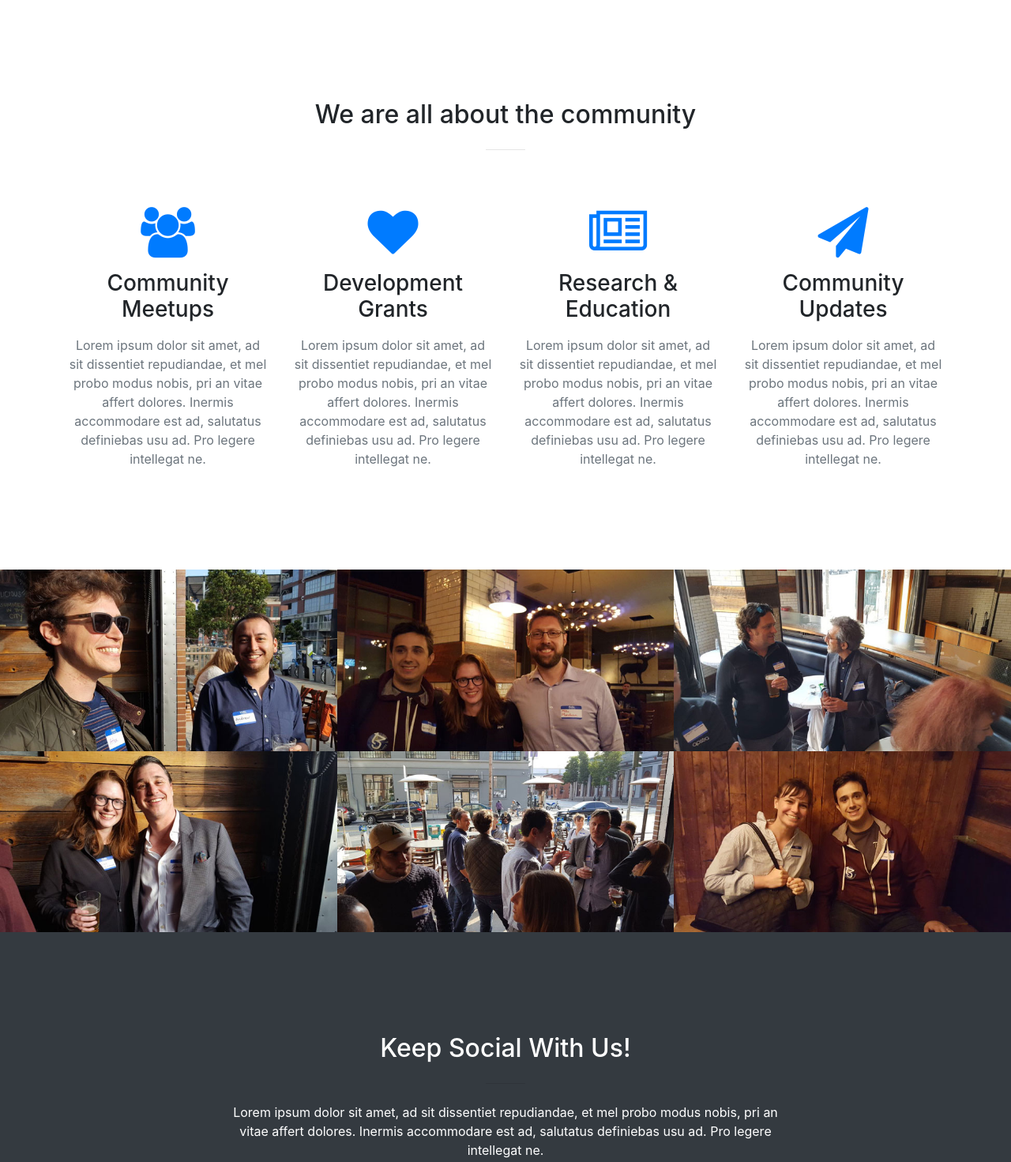
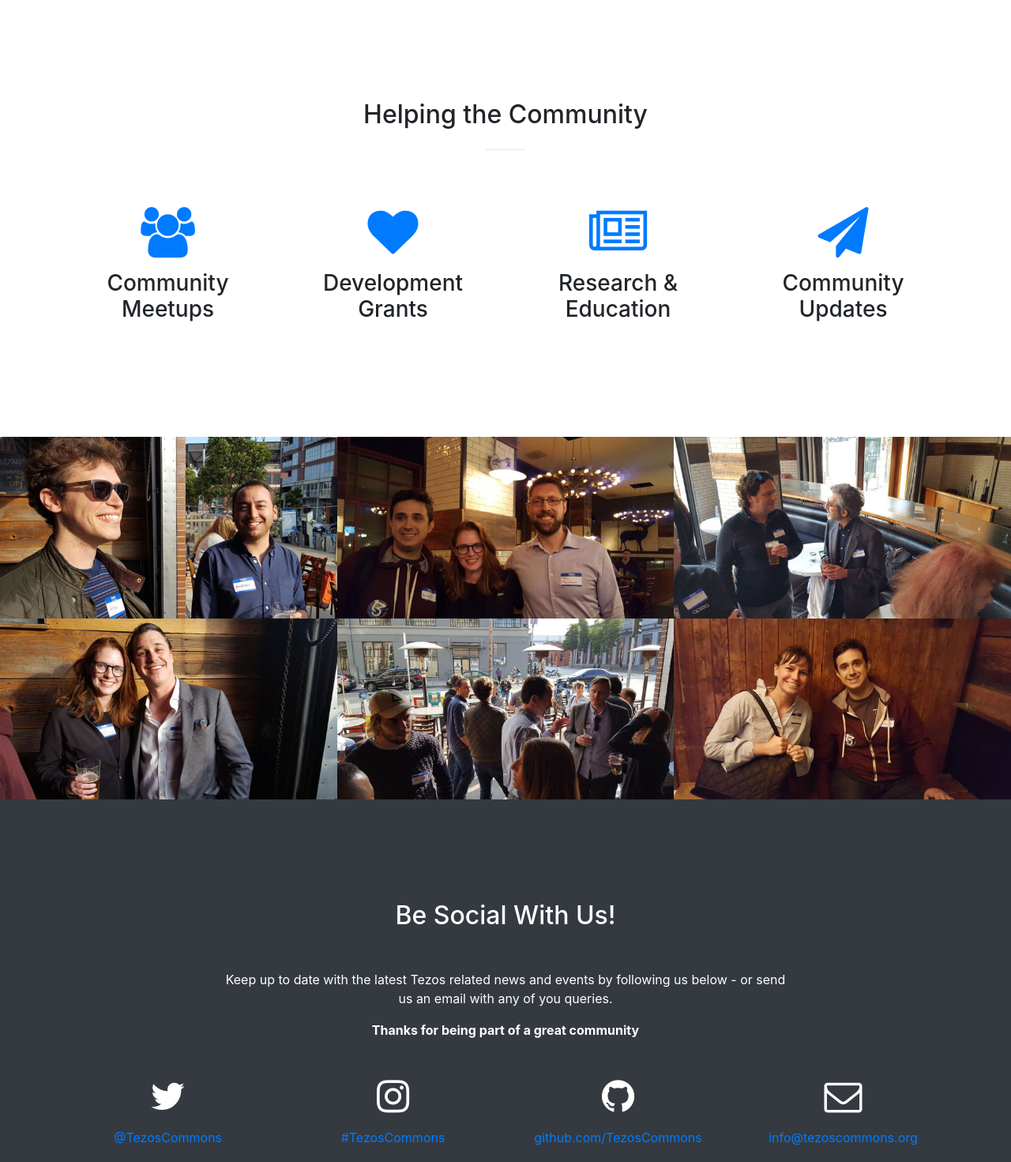
Before and after one commit to TezosCommons/tezoscommons.github.io, a website with bundled scripts: page index.html in a window 1280 px wide. Shown: the part 1423-2894 px from the top of the page at 79% size. Built offline with nearby package versions, Linux system fonts and the light colour scheme.

Commit message:
Content update

```diff
--- a/index.html
+++ b/index.html
@@ -84,7 +84,7 @@
       <div class="container">
         <div class="row">
           <div class="col-lg-12 text-center">
-            <h2 class="section-heading">We are all about the community</h2>
+            <h2 class="section-heading">Helping the Community</h2>
             <hr class="my-4">
           </div>
         </div>
@@ -95,28 +95,28 @@
             <div class="service-box mt-5 mx-auto">
               <i class="fa fa-4x fa-users text-primary mb-3 sr-icons"></i>
               <h3 class="mb-3">Community Meetups</h3>
-              <p class="text-muted mb-0">Lorem ipsum dolor sit amet, ad sit dissentiet repudiandae, et mel probo modus nobis, pri an vitae affert dolores. Inermis accommodare est ad, salutatus definiebas usu ad. Pro legere intellegat ne.</p>
+              <!-- <p class="text-muted mb-0">Lorem ipsum dolor sit amet, ad sit dissentiet repudiandae, et mel probo modus nobis, pri an vitae affert dolores. Inermis accommodare est ad, salutatus definiebas usu ad. Pro legere intellegat ne.</p> -->
             </div>
           </div>
           <div class="col-lg-3 col-md-6 text-center">
             <div class="service-box mt-5 mx-auto">
               <i class="fa fa-4x fa-heart text-primary mb-3 sr-icons"></i>
               <h3 class="mb-3">Development Grants</h3>
-              <p class="text-muted mb-0">Lorem ipsum dolor sit amet, ad sit dissentiet repudiandae, et mel probo modus nobis, pri an vitae affert dolores. Inermis accommodare est ad, salutatus definiebas usu ad. Pro legere intellegat ne.</p>
+              <!-- <p class="text-muted mb-0">Lorem ipsum dolor sit amet, ad sit dissentiet repudiandae, et mel probo modus nobis, pri an vitae affert dolores. Inermis accommodare est ad, salutatus definiebas usu ad. Pro legere intellegat ne.</p> -->
             </div>
           </div>
           <div class="col-lg-3 col-md-6 text-center">
             <div class="service-box mt-5 mx-auto">
               <i class="fa fa-4x fa-newspaper-o text-primary mb-3 sr-icons"></i>
               <h3 class="mb-3">Research &amp; Education</h3>
-              <p class="text-muted mb-0">Lorem ipsum dolor sit amet, ad sit dissentiet repudiandae, et mel probo modus nobis, pri an vitae affert dolores. Inermis accommodare est ad, salutatus definiebas usu ad. Pro legere intellegat ne.</p>
+              <!-- <p class="text-muted mb-0">Lorem ipsum dolor sit amet, ad sit dissentiet repudiandae, et mel probo modus nobis, pri an vitae affert dolores. Inermis accommodare est ad, salutatus definiebas usu ad. Pro legere intellegat ne.</p> -->
             </div>
           </div>
           <div class="col-lg-3 col-md-6 text-center">
             <div class="service-box mt-5 mx-auto">
               <i class="fa fa-4x fa-paper-plane text-primary mb-3 sr-icons"></i>
               <h3 class="mb-3">Community Updates</h3>
-              <p class="text-muted mb-0">Lorem ipsum dolor sit amet, ad sit dissentiet repudiandae, et mel probo modus nobis, pri an vitae affert dolores. Inermis accommodare est ad, salutatus definiebas usu ad. Pro legere intellegat ne.</p>
+              <!-- <p class="text-muted mb-0">Lorem ipsum dolor sit amet, ad sit dissentiet repudiandae, et mel probo modus nobis, pri an vitae affert dolores. Inermis accommodare est ad, salutatus definiebas usu ad. Pro legere intellegat ne.</p> -->
             </div>
           </div>
         </div>
@@ -164,9 +164,10 @@
       <div class="container">
         <div class="row">
           <div class="col-lg-8 mx-auto text-center">
-            <h2 class="section-heading">Keep Social With Us!</h2>
+            <h2 class="section-heading">Be Social With Us!</h2>
             <hr class="my-4">
-            <p class="mb-5">Lorem ipsum dolor sit amet, ad sit dissentiet repudiandae, et mel probo modus nobis, pri an vitae affert dolores. Inermis accommodare est ad, salutatus definiebas usu ad. Pro legere intellegat ne.</p>
+            <p>Keep up to date with the latest  Tezos related news and events by following us below - or send us an email with any of you queries.<p>
+            <p class="mb-5"><strong>Thanks for being part of a great community</strong></p>
           </div>
         </div>
         <div class="row">
```
Also changed, not shown: news.html (+3 -2 lines), team.html (+3 -2 lines).
